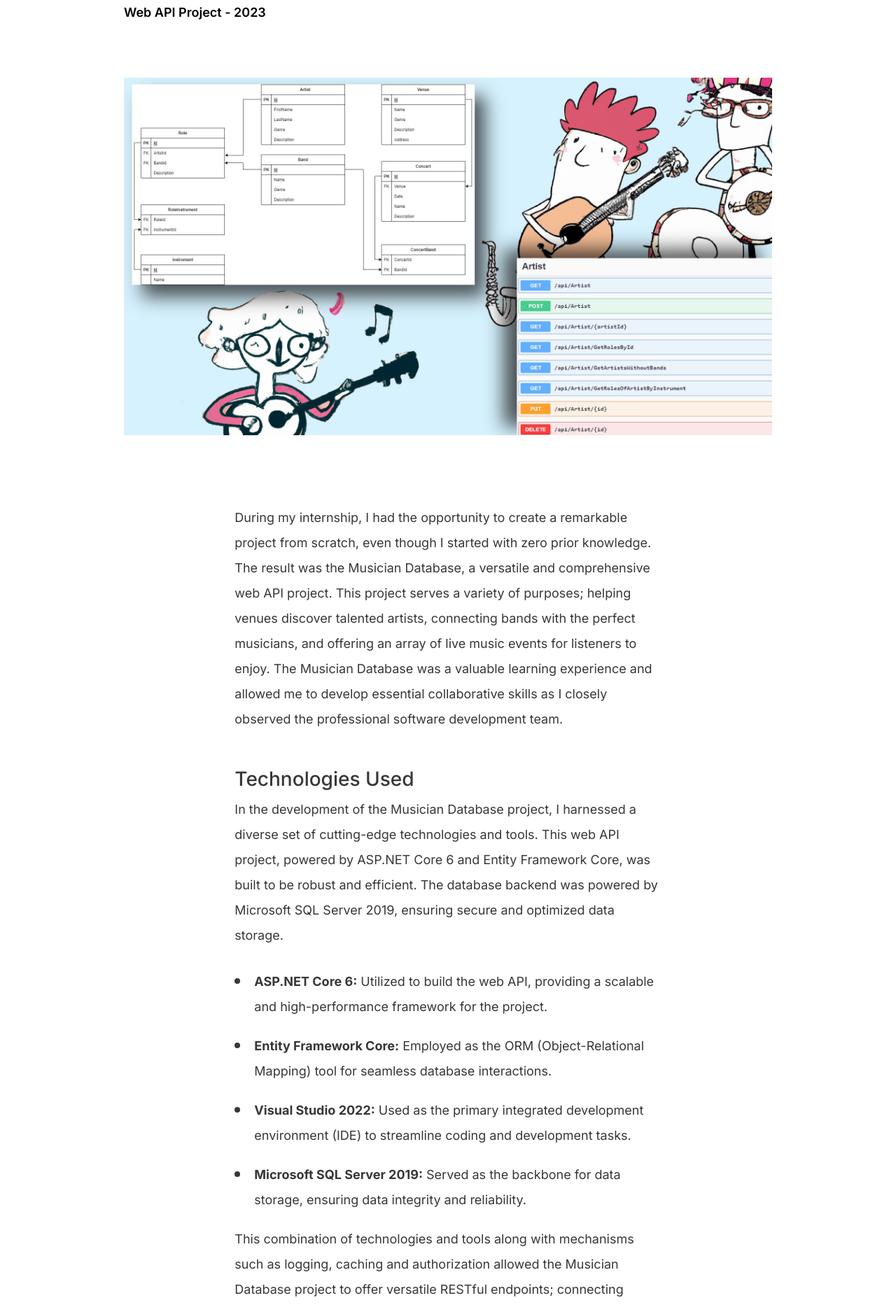
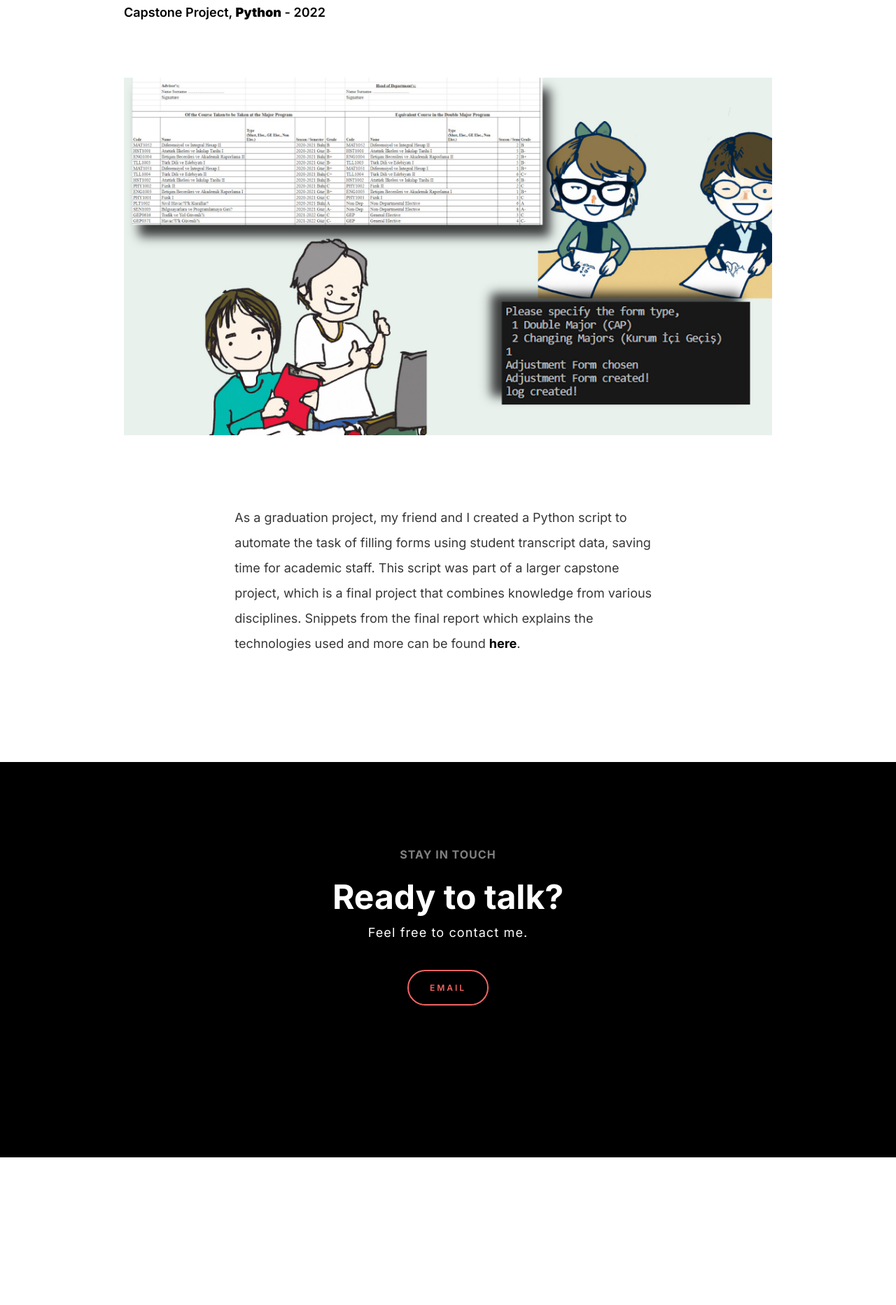
Before and after one commit to ceeeeeeeeeem/ceeeeeeeeeem.github.io, a plain HTML site: page auto-adj.html in a window 1280 px wide. Shown: the part 348-2213 px from the top of the page at 70% size. After the commit the page ends 2002 px from the top, so only its background shows below. Drawn offline with nearby package versions, Linux system fonts and the light colour scheme.

Commit message:
auto-adj 2

```diff
--- a/auto-adj.html
+++ b/auto-adj.html
@@ -52,28 +52,16 @@
             <div class="row justify-content-center">
               <div class="col-12 col-sm-12 col-md-10 col-lg-10 col-xl-10 col-xxl-10">
                   <header class="ds-work-det-hed">
-                      <h1 class="ds-work-det-title">Musician Database</h1>
-                      <span class="ds-work-det-dep">Web API Project - 2023</span>
+                      <h1 class="ds-work-det-title">Automated Adjustment Forms</h1>
+                      <span class="ds-work-det-dep">Capstone Project, <b>Python</b> - 2022</span>
                   </header>
-                  <figure><img src="assets/images/musician-db-details-1.jpg"></figure>
+                  <figure><img src="assets/images/auto-adj-details-1.jpg"></figure>
                   <div class="ds-work-content-sec">
                       <div class="row justify-content-center">
                           <div class="col-12 col-sm-12 col-md-8 col-lg-8 col-xl-8 col-xxl-8">
-                              <p>During my internship, I had the opportunity to create a remarkable project from scratch, even though I started with zero prior knowledge. The result was the Musician Database, a versatile and comprehensive web API project. This project serves a variety of purposes; helping venues discover talented artists, connecting bands with the perfect musicians, and offering an array of live music events for listeners to enjoy. The Musician Database was a valuable learning experience and allowed me to develop essential collaborative skills as I closely observed the professional software development team.</p>
+                              <p>As a graduation project, my friend and I created a Python script to automate the task of filling forms using student transcript data, saving time for academic staff. This script was part of a larger capstone project, which is a final project that combines knowledge from various disciplines. Snippets from the final report which explains the technologies used and more can be found <a href="auto-adj.pdf" target="_blank"><b>here</b></a>.
+                              </p>
                               <br>
-                              <h3>Technologies Used</h3>
-                              <p>In the development of the Musician Database project, I harnessed a diverse set of cutting-edge technologies and tools. This web API project, powered by ASP.NET Core 6 and Entity Framework Core, was built to be robust and efficient. The database backend was powered by Microsoft SQL Server 2019, ensuring secure and optimized data storage.</p>
-
-                              <ul>
-                                <li><b>ASP.NET Core 6:</b> Utilized to build the web API, providing a scalable and high-performance framework for the project.</li>
-                                <li><b>Entity Framework Core:</b> Employed as the ORM (Object-Relational Mapping) tool for seamless database interactions.</li>
-                                <li><b>Visual Studio 2022:</b> Used as the primary integrated development environment (IDE) to streamline coding and development tasks.</li>
-                                <li><b>Microsoft SQL Server 2019:</b> Served as the backbone for data storage, ensuring data integrity and reliability.</li>
-                              </ul>
-
-                              <p>This combination of technologies and tools along with mechanisms such as logging, caching and authorization allowed the Musician Database project to offer versatile RESTful endpoints; connecting various users within the live music scene while ensuring data security and scalability.</p>
-                              <br><br>
-                              <p>The project was used for educational purposes at Caretta while training a front-end development intern. You can try it out <a href="https://trainapi.caretta.net/swagger/index.html" target="_blank">here</a>. You can also check out its <a href="https://github.com/ceeeeeeeeeem/musician-database" target="_blank">GitHub Repository</a>.</p>
 
                           </div>
                       </div>
```
Also changed, not shown: index.html (+1 -1 lines), musician-db.html (+8 -4 lines), assets/images/auto-adj-details-1.jpg (added), assets/images/work-12.jpg (added), assets/images/work-22.jpg (added), assets/images/work-3.jpg (added), assets/images/work-details-image-1.jpg (added), assets/images/work-details-image-2.jpg (added), 1 other file.
